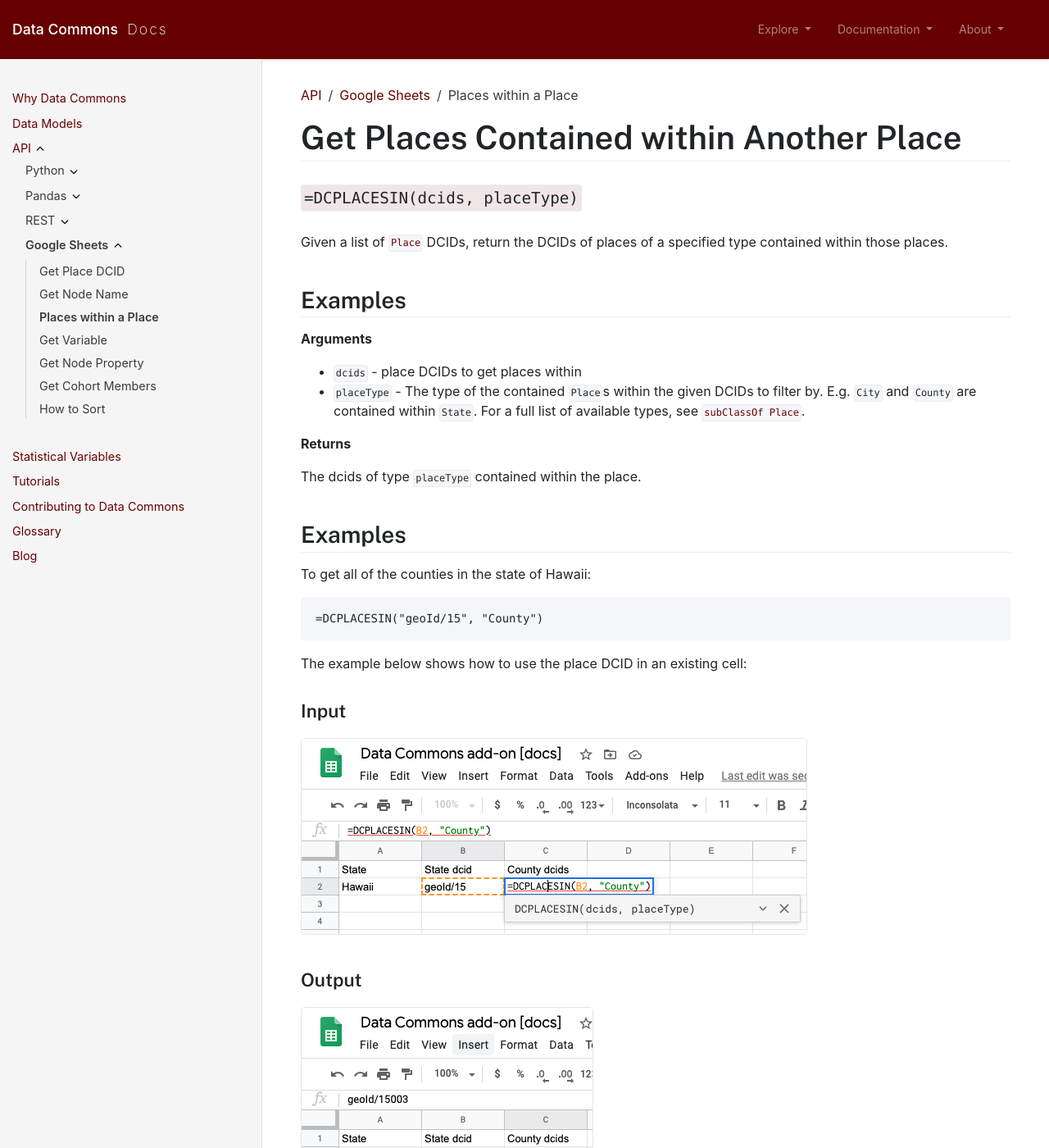
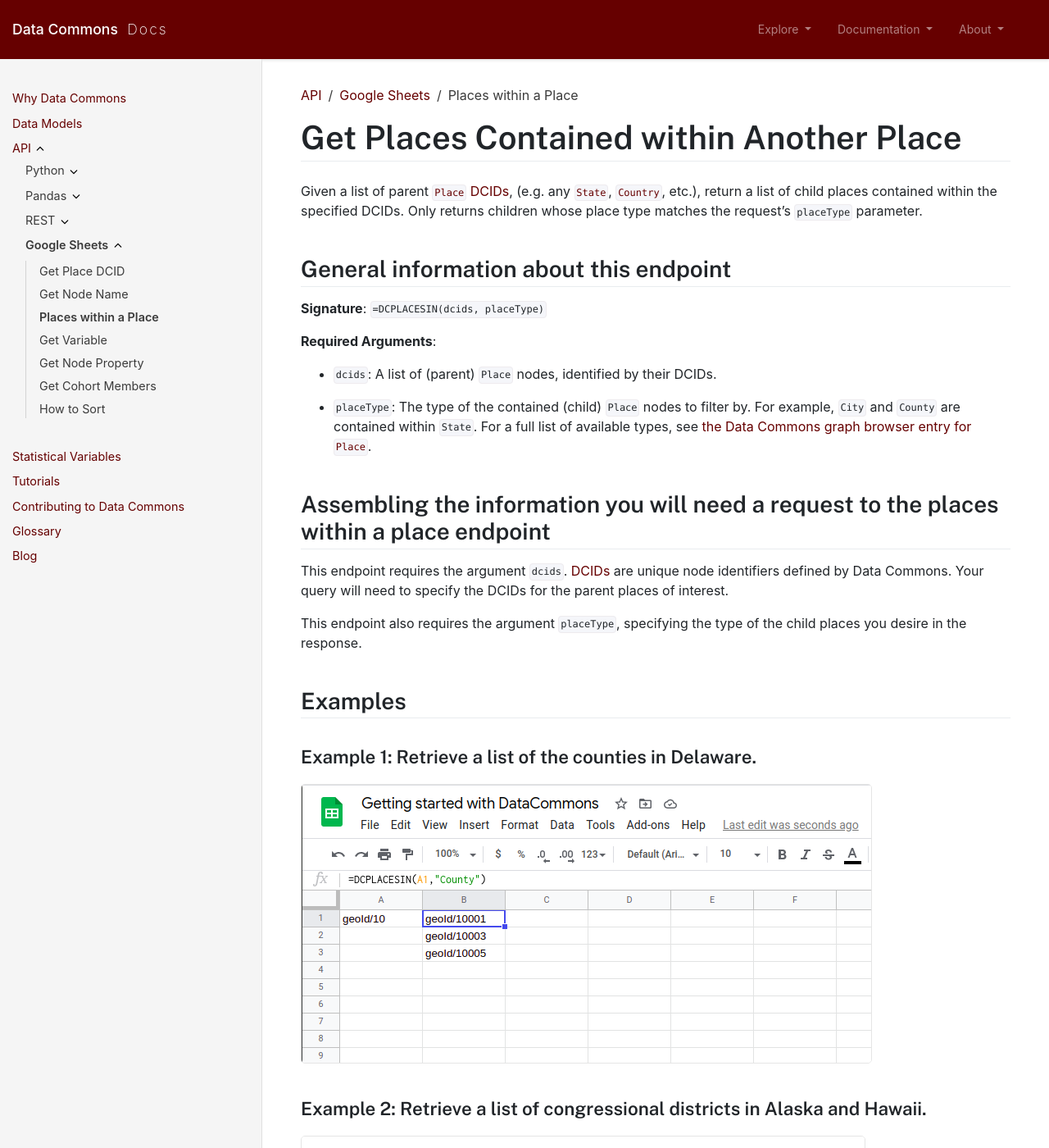
Before and after one commit to datacommonsorg/docsite, a Jekyll site: the page built from api/sheets/places_in.md, in a window 1280 px wide and 1400 px high. Shown: the whole window at 82% size. Built offline with Jekyll 4.4.1, drawn with Linux system fonts in a browser that asks for light colours; comment, search, counter and statistics services are not loaded; some of the changed text lies outside the part shown.

Commit message:
polished first draft

````diff
--- a/api/sheets/places_in.md
+++ b/api/sheets/places_in.md
@@ -8,37 +8,49 @@
 
 # Get Places Contained within Another Place
 
-## `=DCPLACESIN(dcids, placeType)`
+Given a list of parent [`Place`](https://datacommons.org/browser/Place) [DCIDs](glossary.md),
+(e.g. any [`State`](https://datacommons.org/browser/State), [`Country`](https://datacommons.org/browser/Country), etc.), return a list of child places
+contained within the specified DCIDs. Only returns children whose place type matches
+the request's `placeType` parameter.
 
-Given a list of [`Place`](https://datacommons.org/browser/Place) DCIDs, return the DCIDs of places of a specified type
-contained within those places.
+## General information about this endpoint
+
+**Signature**: `=DCPLACESIN(dcids, placeType)`
+
+**Required Arguments**:
+
+*   `dcids`: A list of (parent) `Place` nodes, identified by their DCIDs.
+
+*   `placeType`: The type of the contained (child) `Place` nodes to filter by. For example, `City` and `County` are contained within `State`. For a
+    full list of available types, see [the Data Commons graph browser entry for `Place`](https://datacommons.org/browser/Place).
+
+
+## Assembling the information you will need a request to the places within a place endpoint
+
+This endpoint requires the argument `dcids`. [DCIDs](glossary.md) are unique node identifiers defined by Data Commons. Your query will need to specify the DCIDs for the parent places of interest.
+
+This endpoint also requires the argument `placeType`, specifying the type of the child places you desire in the response.
 
 ## Examples
 
-**Arguments**
-*   `dcids` - place DCIDs to get places within
-*   `placeType` - The type of the contained `Place`s within the given
-    DCIDs to filter by. E.g. `City` and `County` are contained within `State`. For a
-    full list of available types, see [`subClassOf Place`](https://datacommons.org/browser/Place).
+### Example 1: Retrieve a list of the counties in Delaware.
 
-**Returns**
+![](/assets/images/sheets/sheets_places_in_counties_in_delaware.png)
 
-The dcids of type `placeType` contained within the place.
+### Example 2: Retrieve a list of congressional districts in Alaska and Hawaii.
 
-## Examples
+![](/assets/images/sheets/sheets_places_in_congressional_districts_ak_hi.png)
 
-To get all of the counties in the state of Hawaii:
+## Error Responses
 
-```
-=DCPLACESIN("geoId/15", "County")
-```
+If you pass a bad DCID value, you will see a reference error appear:
 
-The example below shows how to use the place DCID in an existing cell:
+![](/assets/images/sheets/sheets_places_in_bad_dcid.png)
 
-### Input
+Likewise, if you pass a nonexistent place type, you will also see a reference error appear:
 
-![](/assets/images/sheets/sheets_places_in_input.png)
+![](/assets/images/sheets/sheets_places_in_bad_place_type.png)
 
-### Output
+If you pass an empty DCID, an error will appear:
 
-![](/assets/images/sheets/sheets_places_in_output.png)
+![](/assets/images/sheets/sheets_places_in_empty_cell.png)
````
Also changed, not shown: assets/images/sheets/sheets_places_in_bad_dcid.png (added), assets/images/sheets/sheets_places_in_bad_place_type.png (added), assets/images/sheets/sheets_places_in_congressional_districts_ak_hi.png (added), assets/images/sheets/sheets_places_in_counties_in_delaware.png (added), assets/images/sheets/sheets_places_in_empty_cell.png (added).
